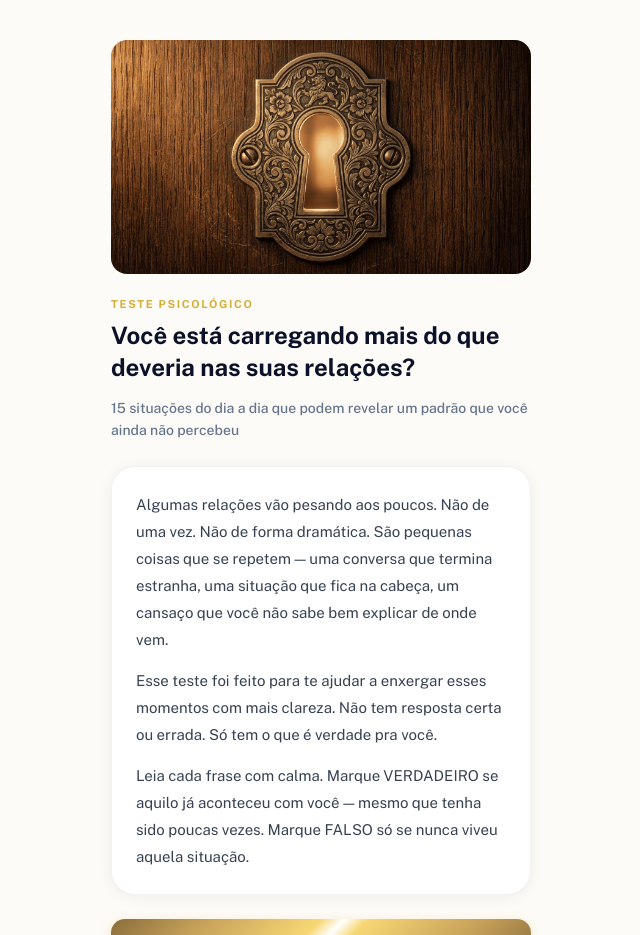
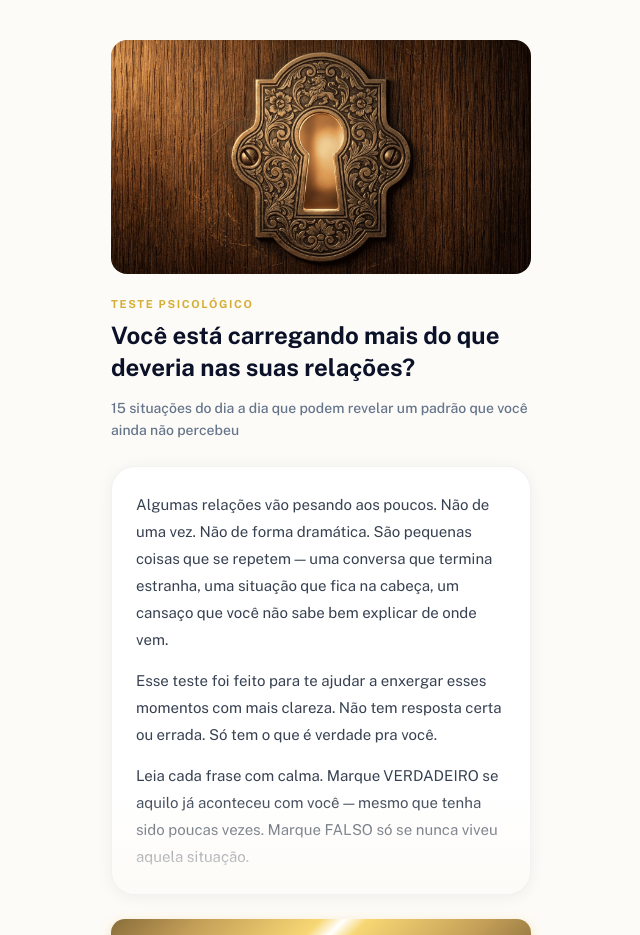
Before and after one commit to vgtallan-afk/Quiz, a React (Vite) app: page / in a window 1280 px wide. Shown: the top 935 px of the page, without its empty margins (319-959 px from the left). Built offline with nearby package versions, Linux system fonts and the light colour scheme.

Commit message:
Update Quiz.jsx

```diff
--- a/src/Quiz.jsx
+++ b/src/Quiz.jsx
@@ -559,7 +559,7 @@ export default function Quiz() {
             <p style={{ fontSize: "14px", fontWeight: 500, color: "#64748B", marginBottom: "24px", lineHeight: 1.6 }}>
               {quizData.subtitle}
             </p>
-            <Card style={{ marginBottom: "24px" }}>
+            <Card style={{ marginBottom: "24px", position: "relative", overflow: "hidden" }}>
   {quizData.intro.split("\n\n").map((p, i, arr) => (
     <p
       key={i}
@@ -573,6 +573,17 @@ export default function Quiz() {
       {p}
     </p>
   ))}
+
+  <div
+    style={{
+      position: "absolute",
+      bottom: 0,
+      left: 0,
+      width: "100%",
+      height: "100px",
+      background: "linear-gradient(to bottom, rgba(253,251,247,0), #FDFBF7)"
+    }}
+  />
 </Card>
 
 <button
```
Lines whose indentation alone changed are shown as unchanged.
